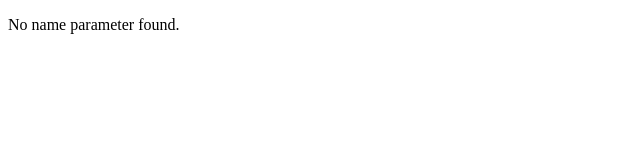
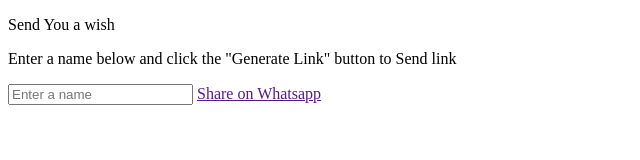
Before and after one commit to Fayiz120/Wishing, a plain HTML site: page index.html in a window 1280 px wide. Shown: the whole page, without its empty margins (0-640 px from the left). Drawn offline with Linux system fonts and the light colour scheme.

Commit message:
Added dynamic link generation

```diff
--- a/index.html
+++ b/index.html
@@ -5,6 +5,9 @@
 </head>
 <body>
     <p id="value"></p>
+    <p>Enter a name below and click the "Generate Link" button to Send link</p>
+    <input type="text" id="nameInput" placeholder="Enter a name" required onchange="assignLink()">
+   <a href="" id="what"> Share on Whatsapp</a>
     <script src="script.js"></script>
 </body>
 </html>
--- a/script.js
+++ b/script.js
@@ -9,7 +9,22 @@ function getUrlParameter(name) {
 var nameParam = getUrlParameter('name');
 
 if (nameParam) {
-    document.getElementById('value').innerHTML='<p>Name: ' + nameParam + '</p>';
+    document.getElementById('value').innerHTML=  nameParam + ' send You a wish';
 } else {
-    document.write('<p>No name parameter found.</p>');
+    document.getElementById('value').innerHTML=  'Send You a wish';
 }
+function assignLink(){
+
+    var name = document.getElementById('nameInput').value;
+    if (name.trim() !== '') {
+        var link = 'https://fayiz120.github.io/Wishing/?name=' + encodeURIComponent(name);
+        var whatsappLink  = "whatsapp://send?text=" + link ;
+        console.log("changed")
+        document.getElementById('what').href = whatsappLink;
+    } else {
+        document.getElementById('generatedLink').innerHTML = 'Please enter a name.';
+    }
+}
+// document.getElementById('generateLinkButton').addEventListener('click', function() {
+
+// });
```
